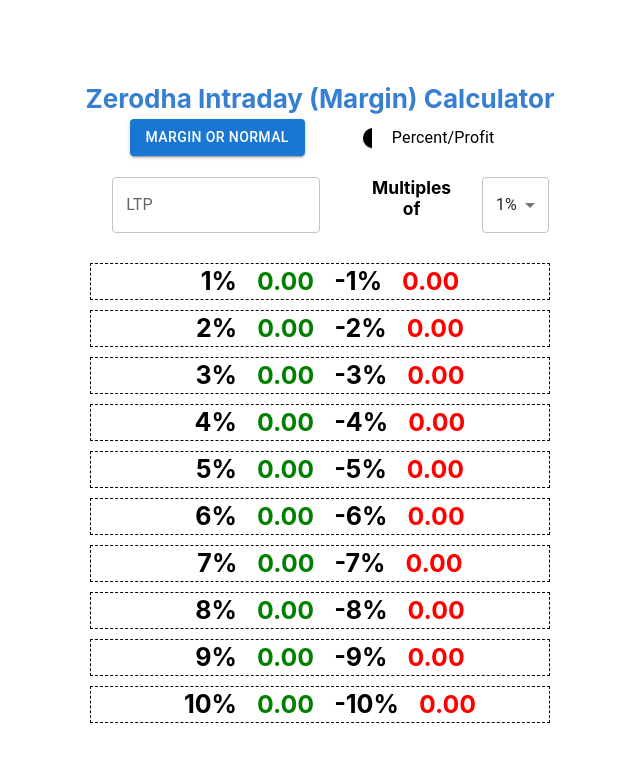
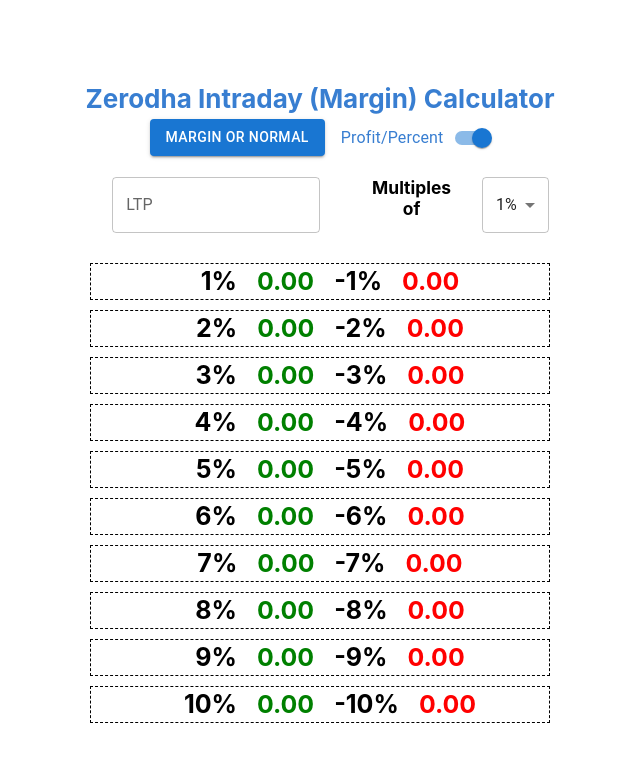
Before and after one commit to BalajiV27/zerodha-intraday-calculator, a React (Create React App) app: page / in a window 1280 px wide. Shown: the top 762 px of the page, without its empty margins (320-960 px from the left). Built offline with nearby package versions, Linux system fonts and the light colour scheme.

Commit message:
added toggleswitch

```diff
--- a/src/App.js
+++ b/src/App.js
@@ -29,7 +29,7 @@
           text={"Zerodha " + marginText + " Calculator"}
           header={"h4"}
         ></TextDisplay>
-        <div>
+        <div className="divController">
           {calcType === "percent" && (
             <Button variant="contained" onClick={() => setType(!type)}>
               Margin Or Normal
@@ -37,7 +37,8 @@
           )}
           <FormControlLabel
             control={<Switch defaultChecked onChange={handleCalcTypeChange} />}
-            label="Percent/Profit"
+            label="Profit/Percent"
+            labelPlacement="start"
           />
         </div>
         {calcType === "percent" ? (
--- a/src/components/FlexBox.jsx
+++ b/src/components/FlexBox.jsx
@@ -1,7 +1,7 @@
 import TextDisplay from "./TextDisplay";
 
 const doMath = (item, idx, isPositive, multiplies, type) => {
-  let typeOperand = type === true? parseFloat(0.2) : parseFloat(1)
+  let typeOperand = type === true ? parseFloat(0.2) : parseFloat(1);
   if (!parseFloat(item)) return 0;
   var calc = (parseFloat(item) * typeOperand * idx * multiplies) / 100;
   return isPositive ? calc + parseFloat(item) : calc - parseFloat(item);
@@ -13,17 +13,29 @@
     for (let i = 1; i < 11; i++) {
       rows.push(
         <div className="flex" key={i}>
-          <span>{i * props.multiples}%</span>
+          <span className="span">{i * props.multiples}%</span>
           <TextDisplay
             header={"h5"}
             className={"bullish"}
-            text={doMath(props.ltp, i, true, props.multiples, props.type).toFixed(2)}
+            text={doMath(
+              props.ltp,
+              i,
+              true,
+              props.multiples,
+              props.type
+            ).toFixed(2)}
           ></TextDisplay>
-          <span>-{i * props.multiples}%</span>
+          <span className="span">-{i * props.multiples}%</span>
           <TextDisplay
             header={"h5"}
             className={"bearish"}
-            text={doMath(props.ltp, i, false, props.multiples, props.type).toFixed(2)}
+            text={doMath(
+              props.ltp,
+              i,
+              false,
+              props.multiples,
+              props.type
+            ).toFixed(2)}
           ></TextDisplay>
         </div>
       );
--- a/src/index.css
+++ b/src/index.css
@@ -50,13 +50,19 @@
   flex:50%;
   padding: 2px;
 }
-
-span{
+.MuiTypography-root
+{
+  color:#387ED1;
+}
+.span{
   margin-right: 20px;
   margin-left: 20px;
   color:black;
   font-size: 25px;
   font-weight: 700;
+}
+.divController{
+
 }
 .userInput{
   margin-top:20px;
```
